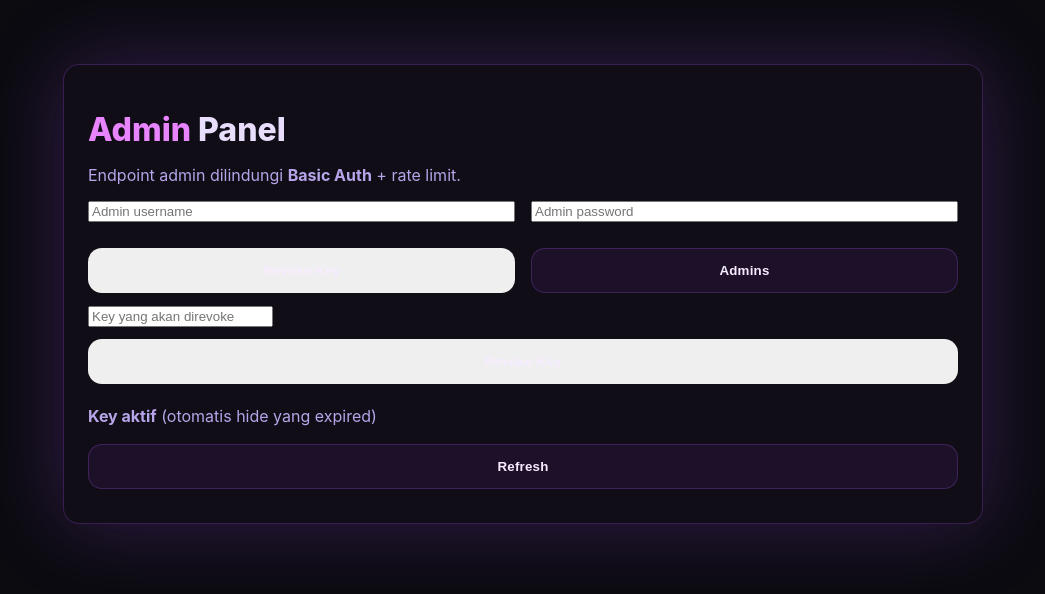
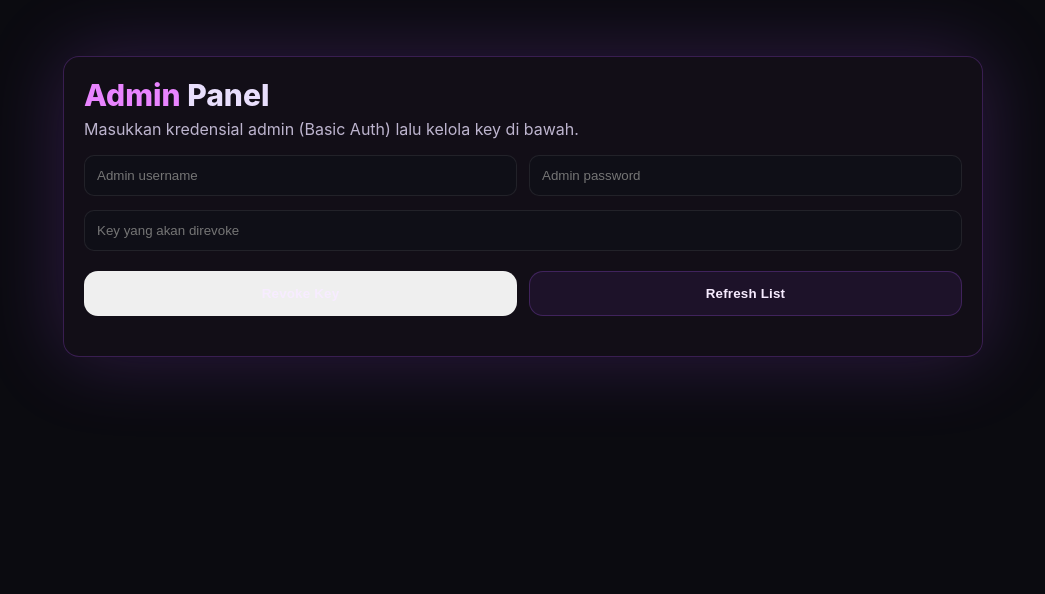
Before and after one commit to ntuyxd05-ux/key-system, a Next.js app: page /admin in a window 1280 px wide. Shown: the top 594 px of the page, without its empty margins (117-1162 px from the left). Built offline with nearby package versions, Linux system fonts and the light colour scheme.

Commit message:
Update admin.js

```diff
--- a/pages/admin.js
+++ b/pages/admin.js
@@ -1,66 +1,66 @@
 // pages/admin.js
-import React, { useEffect, useState } from "react";
-
-/**
- * Panel Admin
- * - Basic Auth via input username/password → dikirim sebagai header Authorization
- * - Refresh: GET /api/keys        (harus sudah ada di proyekmu)
- * - Revoke:  POST /api/revoke     (sudah ada)
- * - Admins:  GET/POST/DELETE /api/admins  (opsional, tombol tetap ada)
- *
- * Struktur data key pada list diasumsikan: { key, createdAt, expiresAt, ip, ttl }
- */
+import React, { useState } from "react";
 
 export default function AdminPage() {
-  // ====== STATE ======
-  const [adminUser, setAdminUser] = useState("");
-  const [adminPass, setAdminPass] = useState("");
-  const [revokeKey, setRevokeKey] = useState("");
+  // ===== STATE =====
+  const [user, setUser] = useState("");
+  const [pass, setPass] = useState("");
+
   const [keys, setKeys] = useState([]);
   const [keysMsg, setKeysMsg] = useState("");
-  const [admins, setAdmins] = useState([]);
-  const [adminsMsg, setAdminsMsg] = useState("");
-  const [showAdmins, setShowAdmins] = useState(false);
 
-  // ====== HELPERS ======
+  const [revokeKey, setRevokeKey] = useState("");
+  const [revokeMsg, setRevokeMsg] = useState("");
+
+  // ===== HELPERS =====
   function authHeader() {
-    if (!adminUser || !adminPass) return {};
+    if (!user || !pass) return {};
     try {
-      const token = btoa(unescape(encodeURIComponent(`${adminUser}:${adminPass}`)));
+      const token = btoa(unescape(encodeURIComponent(`${user}:${pass}`)));
       return { Authorization: `Basic ${token}` };
     } catch {
-      // fallback sederhana
-      const token = btoa(`${adminUser}:${adminPass}`);
+      const token = btoa(`${user}:${pass}`);
       return { Authorization: `Basic ${token}` };
     }
   }
 
-  function fmtTs(ms) {
-    if (!ms) return "-";
+  function fmtTs(x) {
+    if (!x) return "-";
     try {
-      return new Date(Number(ms)).toLocaleString("id-ID");
+      return new Date(Number(x)).toLocaleString("id-ID");
     } catch {
       return "-";
     }
   }
 
-  // ====== API CALLS ======
+  // ===== API =====
   async function loadKeys() {
-    setKeysMsg("");
+    setKeysMsg("Loading...");
     try {
-      const res = await fetch("/api/keys", { headers: { ...authHeader() } });
+      const res = await fetch("/api/admins/keys/list?limit=100", {
+        headers: { ...authHeader() },
+      });
       const ct = res.headers.get("content-type") || "";
-      const data = ct.includes("application/json") ? await res.json() : { msg: await res.text() };
+      const data = ct.includes("application/json")
+        ? await res.json()
+        : { msg: await res.text() };
+
       if (!res.ok) throw new Error(data.msg || `HTTP ${res.status}`);
-      setKeys(Array.isArray(data.items) ? data.items : []);
+      const items = Array.isArray(data.items) ? data.items : [];
+      setKeys(items);
+      setKeysMsg(items.length ? "" : "Belum ada key aktif.");
     } catch (e) {
       setKeys([]);
-      setKeysMsg("❌ " + (e.message || "Internal error"));
+      setKeysMsg(`❌ ${e.message || "Load failed"}`);
     }
   }
 
   async function handleRevoke() {
-    if (!revokeKey) return;
+    if (!revokeKey) {
+      setRevokeMsg("Masukkan key yang akan direvoke.");
+      return;
+    }
+    setRevokeMsg("Processing...");
     try {
       const res = await fetch("/api/revoke", {
         method: "POST",
@@ -69,15 +69,14 @@ export default function AdminPage() {
       });
       const data = await res.json();
       if (!res.ok) throw new Error(data.msg || `HTTP ${res.status}`);
-      setKeysMsg("✅ Key revoked");
+      setRevokeMsg("✅ Key revoked");
       setRevokeKey("");
       await loadKeys();
     } catch (e) {
-      setKeysMsg("❌ " + (e.message || "Internal error"));
+      setRevokeMsg(`❌ ${e.message || "Failed"}`);
     }
   }
 
-  // --- Delete pakai endpoint revoke juga (per item) ---
   async function deleteKey(k) {
     if (!k) return;
     try {
@@ -90,40 +89,29 @@ export default function AdminPage() {
       if (!res.ok) throw new Error(data.msg || "Failed");
       await loadKeys();
     } catch (e) {
-      setKeysMsg("❌ " + (e.message || "Delete failed"));
+      setKeysMsg(`❌ ${e.message || "Delete failed"}`);
     }
   }
 
-  // Admins (opsional – tetap dipertahankan agar struktur tidak berubah)
-  async function loadAdmins() {
-    setAdminsMsg("");
-    try {
-      const res = await fetch("/api/admins", { headers: { ...authHeader() } });
-      const data = await res.json();
-      if (!res.ok) throw new Error(data.msg || `HTTP ${res.status}`);
-      setAdmins(Array.isArray(data.items) ? data.items : []);
-    } catch (e) {
-      setAdmins([]);
-      setAdminsMsg("❌ " + (e.message || "Gagal load admins"));
-    }
-  }
-
-  // ====== EFFECTS ======
-  useEffect(() => {
-    // otomatis tidak fetch apa pun sampai user isi credential
-  }, []);
-
-  // ====== STYLE (ringan) ======
-  const panel = {
+  // ===== UI STYLE =====
+  const container = {
     maxWidth: 920,
-    margin: "48px auto",
-    padding: 24,
-    background: "rgba(20,15,25,.75)",
+    margin: "40px auto",
+    padding: 20,
     borderRadius: 16,
-    boxShadow: "0 0 80px rgba(175, 80, 255, .25)",
-    border: "1px solid rgba(175, 80, 255, .25)",
+    background: "rgba(20,15,25,.8)",
+    border: "1px solid rgba(175,80,255,.25)",
+    boxShadow: "0 0 80px rgba(175,80,255,.22)",
   };
-  const row = { display: "grid", gridTemplateColumns: "1fr 1fr", gap: 16 };
+  const grid2 = { display: "grid", gridTemplateColumns: "1fr 1fr", gap: 12 };
+  const input = {
+    width: "100%",
+    padding: 12,
+    borderRadius: 10,
+    background: "#0f0f17",
+    color: "#e8defc",
+    border: "1px solid rgba(255,255,255,.08)",
+  };
   const pill = {
     display: "flex",
     alignItems: "center",
@@ -131,84 +119,66 @@ export default function AdminPage() {
     gap: 12,
     padding: 14,
     borderRadius: 12,
-    background: "rgba(30, 20, 45, .65)",
-    border: "1px solid rgba(160, 90, 255, .18)",
+    background: "rgba(30,20,45,.65)",
+    border: "1px solid rgba(160,90,255,.18)",
   };
 
-  // ====== RENDER ======
+  // ===== RENDER =====
   return (
     <main style={{ padding: 16 }}>
-      <div style={panel}>
-        <h1 style={{ fontSize: 32, fontWeight: 800, marginBottom: 8 }}>
+      <div style={container}>
+        <h1 style={{ margin: 0, fontSize: 30, fontWeight: 800 }}>
           <span style={{ color: "#e984ff" }}>Admin</span> Panel
         </h1>
-        <p className="muted" style={{ marginBottom: 16 }}>
-          Endpoint admin dilindungi <b>Basic Auth</b> + rate limit.
+        <p style={{ opacity: 0.8, marginTop: 6 }}>
+          Masukkan kredensial admin (Basic Auth) lalu kelola key di bawah.
         </p>
 
-        {/* creds */}
-        <div style={row}>
+        {/* credentials */}
+        <div style={{ ...grid2, marginTop: 12 }}>
           <input
-            className="input"
+            style={input}
             placeholder="Admin username"
-            value={adminUser}
-            onChange={(e) => setAdminUser(e.target.value)}
+            value={user}
+            onChange={(e) => setUser(e.target.value)}
           />
           <input
-            className="input"
+            style={input}
             placeholder="Admin password"
             type="password"
-            value={adminPass}
-            onChange={(e) => setAdminPass(e.target.value)}
+            value={pass}
+            onChange={(e) => setPass(e.target.value)}
           />
         </div>
 
-        {/* action bar */}
-        <div style={{ display: "grid", gridTemplateColumns: "1fr 1fr", gap: 16, marginTop: 16 }}>
-          <button className="btn" onClick={handleRevoke}>Revoke Key</button>
-          <button className="btn btn-ghost" onClick={() => { setShowAdmins(!showAdmins); if (!showAdmins) loadAdmins(); }}>
-            Admins
-          </button>
-        </div>
-
-        {/* input revoke */}
-        <div style={{ marginTop: 12 }}>
+        {/* revoke box */}
+        <div style={{ marginTop: 14 }}>
           <input
-            className="input"
+            style={input}
             placeholder="Key yang akan direvoke"
             value={revokeKey}
             onChange={(e) => setRevokeKey(e.target.value)}
           />
-          <button className="btn" style={{ width: "100%", marginTop: 12 }} onClick={handleRevoke}>
-            Revoke Key
-          </button>
+          <div style={{ display: "grid", gridTemplateColumns: "1fr 1fr", gap: 12, marginTop: 10 }}>
+            <button className="btn" onClick={handleRevoke}>
+              Revoke Key
+            </button>
+            <button className="btn btn-ghost" onClick={loadKeys}>
+              Refresh List
+            </button>
+          </div>
+          {revokeMsg ? (
+            <div className="note" style={{ marginTop: 8 }}>{revokeMsg}</div>
+          ) : null}
         </div>
 
-        {/* status */}
-        {keysMsg ? (
-          <div className="note" style={{ marginTop: 10 }}>
-            {keysMsg}
-          </div>
-        ) : null}
-
-        {/* list keys */}
-        <div style={{ marginTop: 22 }}>
-          <div className="muted" style={{ marginBottom: 8 }}>
-            <b>Key aktif</b> (otomatis hide yang expired)
-          </div>
-          <button className="btn btn-ghost" style={{ width: "100%", marginBottom: 10 }} onClick={loadKeys}>
-            Refresh
-          </button>
-
-          {keysMsg && keys.length === 0 ? (
-            <div className="note">{keysMsg}</div>
-          ) : null}
-
+        {/* keys list */}
+        <div style={{ marginTop: 20 }}>
+          {keysMsg ? <div className="note" style={{ marginBottom: 8 }}>{keysMsg}</div> : null}
           <div style={{ display: "grid", gap: 10 }}>
             {keys.map((row) => {
               const disp = "FREE-" + row.key.slice(0, 12).toUpperCase();
               const ttlMin = Math.max(0, Math.floor((row.ttl || 0) / 60));
-
               return (
                 <div key={row.key} style={pill}>
                   <div style={{ display: "grid" }}>
@@ -228,14 +198,12 @@ export default function AdminPage() {
                     >
                       Copy
                     </button>
-
                     <button
                       className="btn btn-ghost"
                       onClick={() => setRevokeKey(row.key)}
                     >
                       Gunakan
                     </button>
-
                     <button
                       className="btn"
                       onClick={() => deleteKey(row.key)}
@@ -252,24 +220,6 @@ export default function AdminPage() {
             })}
           </div>
         </div>
-
-        {/* admins section (optional UI) */}
-        {showAdmins ? (
-          <div style={{ marginTop: 28 }}>
-            <h3 style={{ marginBottom: 8 }}>Admins</h3>
-            {adminsMsg ? <div className="note">{adminsMsg}</div> : null}
-            <div className="muted" style={{ fontSize: 13, marginTop: 8 }}>
-              Total: {admins.length}
-            </div>
-            <ul style={{ marginTop: 8 }}>
-              {admins.map((a) => (
-                <li key={a} style={{ marginBottom: 6 }}>
-                  <code>{a}</code>
-                </li>
-              ))}
-            </ul>
-          </div>
-        ) : null}
       </div>
     </main>
   );
```
